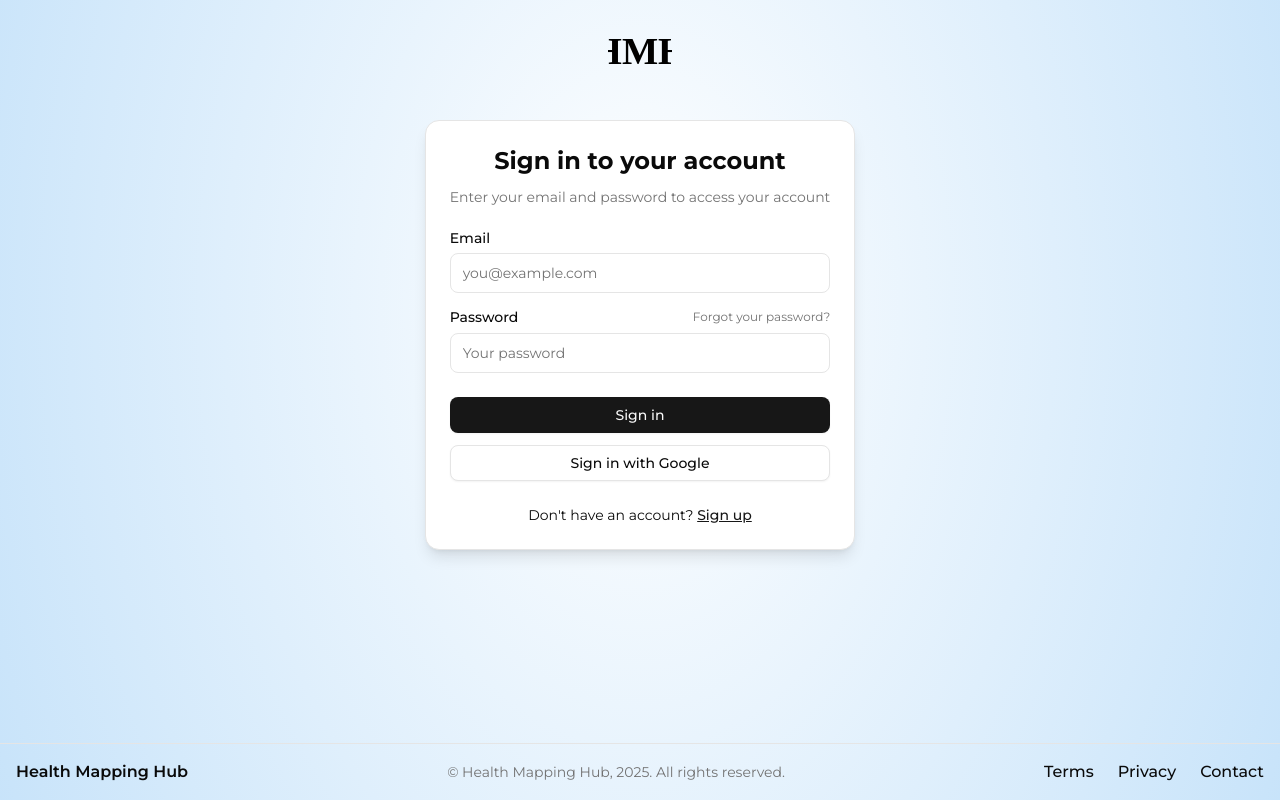
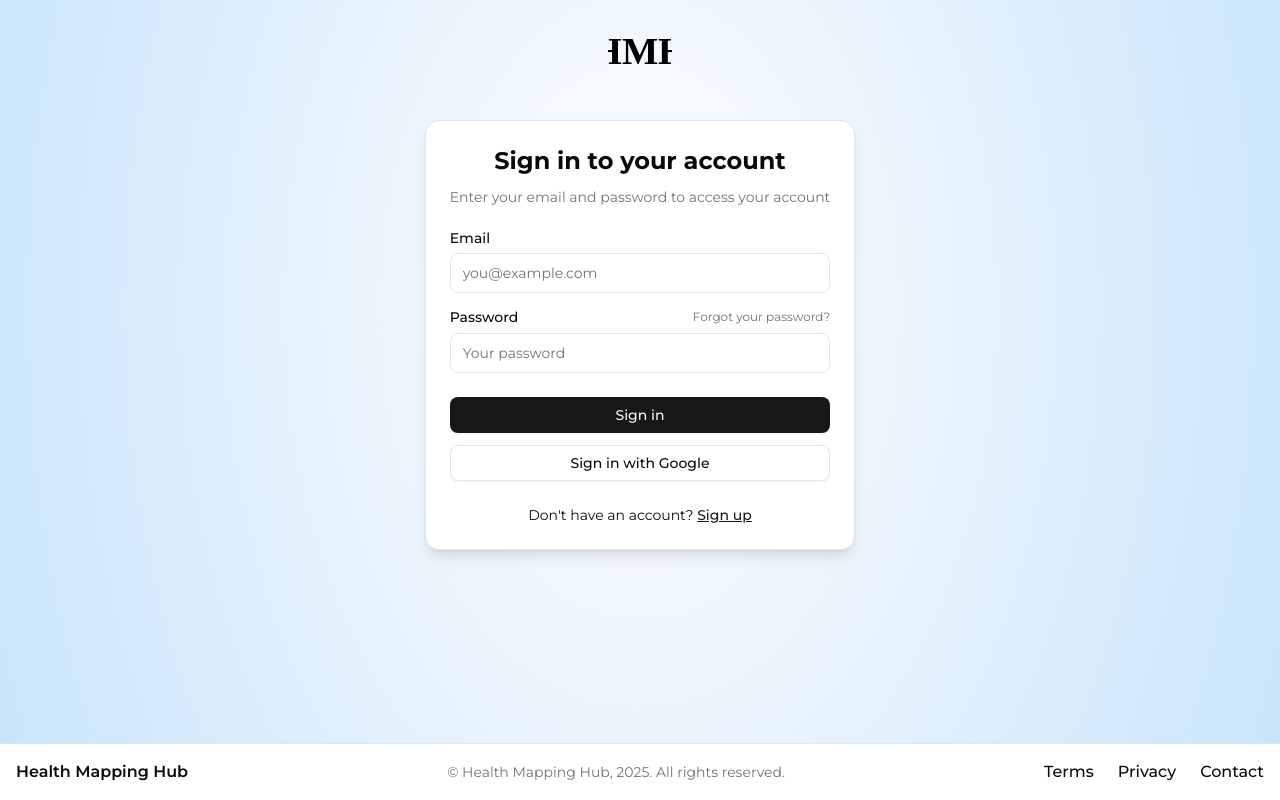
Before and after one commit to jongsoo1203/HMH, a Next.js app: page / in a window 1280 px wide. Shown: the part 186-986 px from the top of the page. Built offline with nearby package versions, Linux system fonts and the light colour scheme; no server answers.

Commit message:
add: bg-white to footer

```diff
--- a/src/app/layout.tsx
+++ b/src/app/layout.tsx
@@ -57,7 +57,7 @@ export default async function RootLayout({
             </div>
           </main>
 
-          <footer className="border-t py-4">
+          <footer className="border-t py-4 bg-white">
             <div className="container mx-auto px-4 flex flex-col items-center justify-between gap-4 md:flex-row">
               <div className="flex items-center gap-2">
                 <span className="font-semibold">Health Mapping Hub</span>
```
